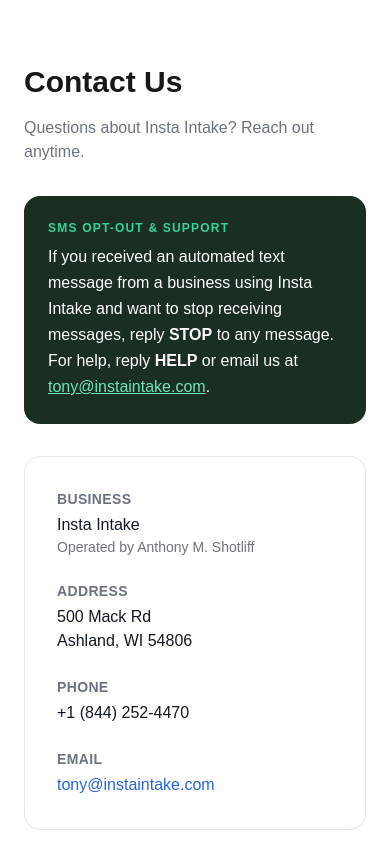
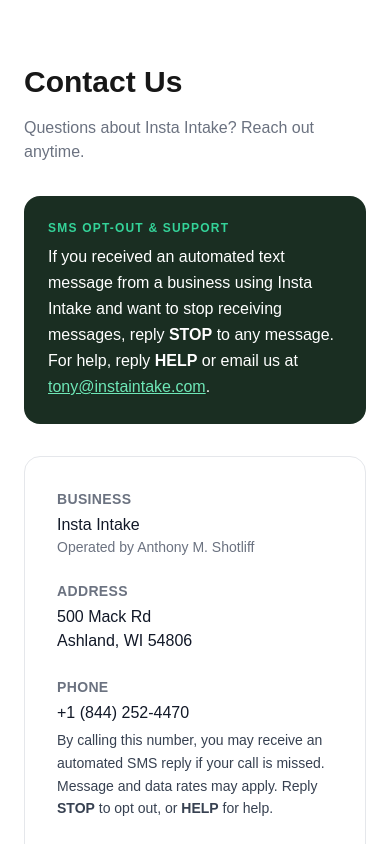
Before and after one commit to TonyShotliff/garage-door-leads, a Next.js app: page /contact in a window 390 px wide. Shown: the top 844 px of the page. Built offline with nearby package versions, Linux system fonts and the light colour scheme.

Commit message:
Add SMS consent notice directly under phone number on /contact page

```diff
--- a/src/app/contact/page.tsx
+++ b/src/app/contact/page.tsx
@@ -33,6 +33,9 @@
         <div>
           <h2 className="text-sm font-semibold text-gray-500 uppercase tracking-wide mb-1">Phone</h2>
           <a href="tel:+18442524470" className="text-gray-900 font-medium hover:underline">+1 (844) 252-4470</a>
+          <p className="text-sm text-gray-700 mt-1 leading-relaxed">
+            By calling this number, you may receive an automated SMS reply if your call is missed. Message and data rates may apply. Reply <strong>STOP</strong> to opt out, or <strong>HELP</strong> for help.
+          </p>
         </div>
 
         <div>
```
